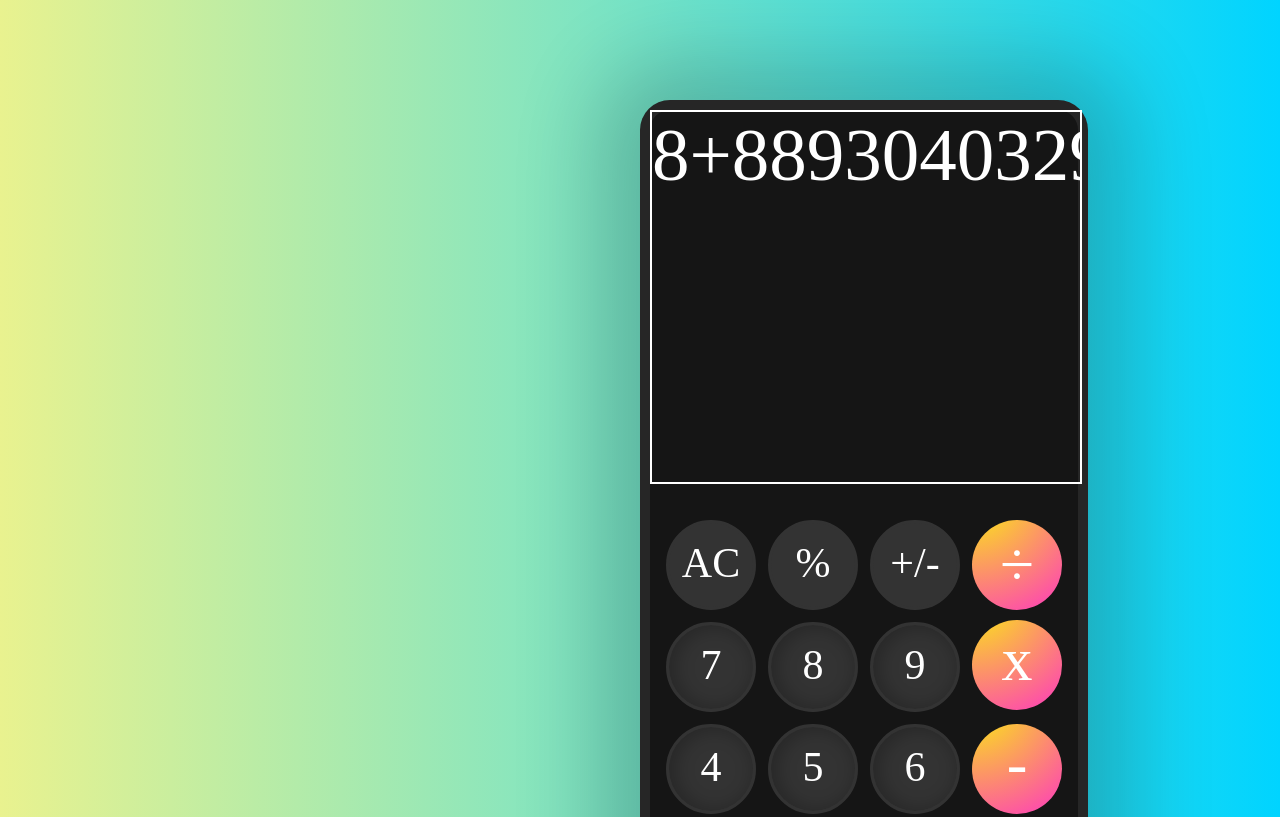
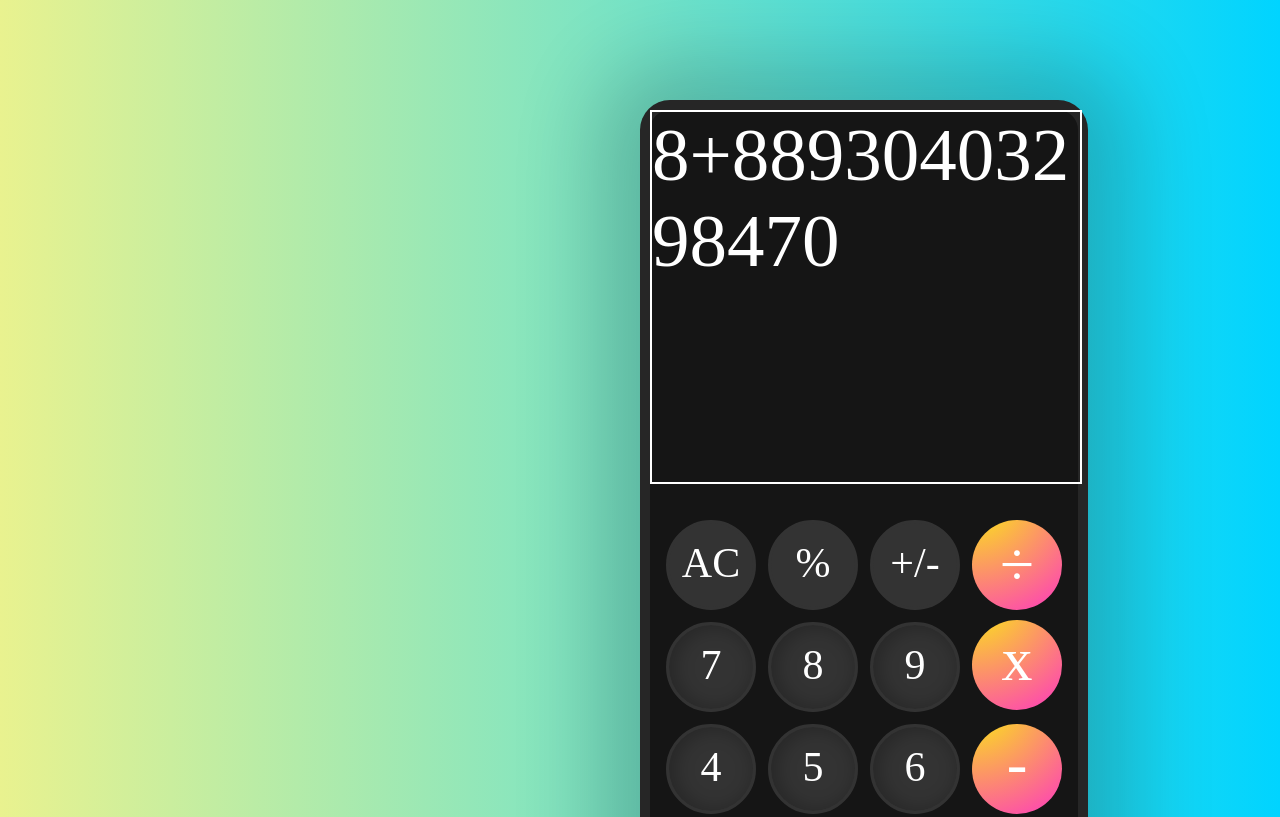
Before and after one commit to Niladri2003/calculator, a plain HTML site: page index.html in a window 1280 px wide. Shown: the top 817 px of the page. Drawn offline with Linux system fonts and the light colour scheme.

Commit message:
only wrap

```diff
--- a/style.css
+++ b/style.css
@@ -18,12 +18,12 @@ background: linear-gradient(90deg, rgba(2,0,36,1) 0%, rgba(233,242,143,1) 0%, rg
     color: #ffff;
     border: 2px solid white;
     word-wrap: break-word;
-    overflow: scroll;
-    white-space: nowrap;
+/*     overflow: scroll;
+    white-space: nowrap; */
 }
-::-webkit-scrollbar {
+/* ::-webkit-scrollbar {
   display: none;
-}
+} */
 .cal{
   position: relative;
   margin-top: 100px;
```
